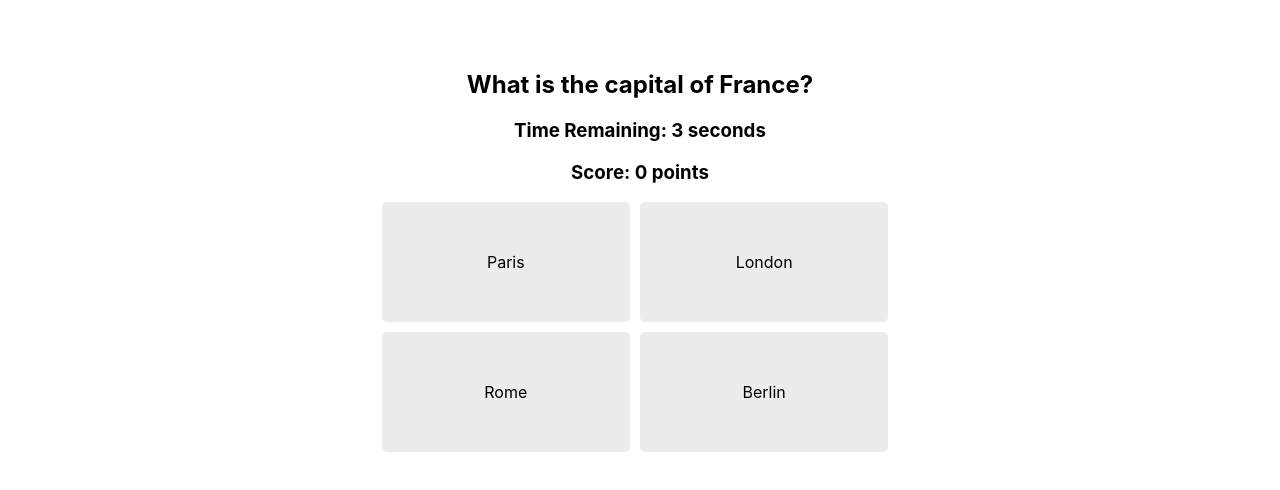
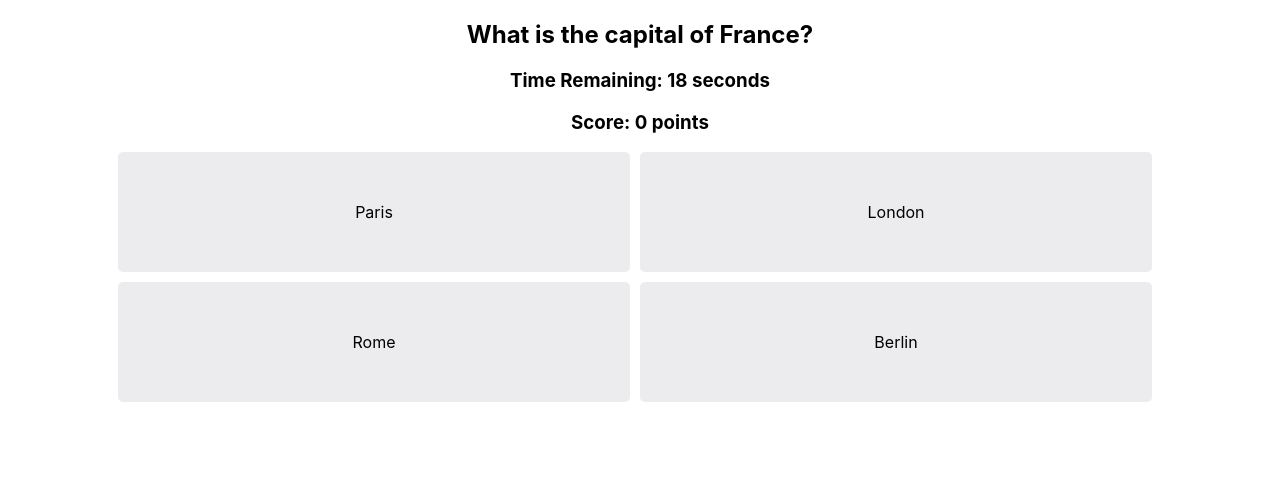
Before and after one commit to hadarbublil/trivia, a React (Create React App) app: page / in a window 1280 px wide. Both pictures are taken after a click on the button "Yes". Shown: the top 490 px of the page. Built offline with nearby package versions, Linux system fonts and the light colour scheme.

Commit message:
refactor

```diff
--- a/src/HomePage.css
+++ b/src/HomePage.css
@@ -1,8 +1,10 @@
 .container {
     display: flex;
     flex-direction: column;
+    justify-content: center;
     align-items: center;
     margin-top: 50px;
+    height: 100vh;
   }
 
   .btn {
@@ -13,7 +15,8 @@
     border: none;
   }
 
-  .question-mark {
-    width: 150px;
-    height: 200px;
+  .game-over-container {
+    display: flex;
+    align-items: center;
+    justify-content: center;
   }
--- a/src/HomePage.js
+++ b/src/HomePage.js
@@ -1,75 +1,42 @@
-import React, { useState, useEffect } from "react";
-import "./HomePage.css";
-import Question from "./components/Question";
-import question_mark from "./images/question_mark.jpg";
-import GameOver from "./components/GameOver";
+import React from 'react';
+import Question from './components/Question';
+import GameOver from './components/GameOver';
+import { useGameState } from './hooks/useGameState';
+import { useTimer } from './hooks/useTimer';
+import WelcomeScreen from './components/WelcomeScreen'
 
 const HomePage = () => {
-  const [showQuestion, setShowQuestion] = useState(false);
-  const handleSelectedItem = (item) => console.log(item);
+  const {
+    showQuestion,
+    gameOver,
+    score,
+    setScore,
+    handleRestart,
+    handleGoHome,
+    endGame
+  } = useGameState();
 
-  const [timer, setTimer] = useState(20);
-  const [gameOver, setGameOver] = useState(false);
+  const { timer, resetTimer } = useTimer(20, endGame);
 
-  const startTimer = () => {
-    setTimer(5);
+  const handleStart = () => {
+    handleRestart();
+    resetTimer();
   };
-
-  const handleRestart = () => {
-    setShowQuestion(true);
-    setGameOver(false);
-    startTimer();
-    setScore(0);
-  };
-
-  const handleGoHome = () => {
-    setShowQuestion(false);
-    setGameOver(false);
-  };
-
-  const endGame = () => {
-    setGameOver(true);
-    clearInterval(timer);
-  };
-
-  useEffect(() => {
-    if (timer < 0) {
-      endGame();
-      return;
-    }
-
-    const timerId = setInterval(() => {
-      setTimer((prevTimer) => prevTimer - 1);
-    }, 1000);
-
-    return () => clearInterval(timerId);
-  }, [timer]);
-
-  const [score, setScore] = useState(0);
 
   return (
     <div className="container">
       {!showQuestion ? (
-        <>
-          <h1 id="headline"> MyTrivia</h1>
-          <img className="question-mark" src={question_mark}></img>
-          <h3>Are you ready to start? </h3>
-          <button className="btn" id="yes" onClick={handleRestart}>
-            Yes
-          </button>
-        </>
+        <WelcomeScreen onStart={handleStart} />
       ) : (
         <div className="game-over-container">
-          {" "}
           {gameOver ? (
             <GameOver
-                score = {score}
-                handleRestart = {handleRestart}
-                handleGoHome = {handleGoHome}
+              score={score}
+              handleRestart={handleStart}
+              handleGoHome={handleGoHome}
             />
           ) : (
             <Question
-              handleSelectedItem={handleSelectedItem}
               endGame={endGame}
               timer={timer}
               setScore={setScore}
@@ -82,4 +49,4 @@ const HomePage = () => {
   );
 };
 
-export default HomePage;
+export default HomePage
--- /dev/null
+++ b/src/components/AnswerButton.css
@@ -0,0 +1,51 @@
+.list-group-item {
+    padding: 50px; /* Padding for list items */
+    background-color: #cfcfd263; /* Light background color */
+    cursor: pointer; /* Pointer cursor on hover */
+    transition: background-color 0.2s; /* Smooth transition on hover */
+    border-radius: 5px; /*Rounded corners*/
+    list-style-type: none;
+
+}
+
+.list-group-item:hover:not(.correct-answer):not(.incorrect-answer) {
+    background-color: #bfc0c1;
+}
+
+.list-group-item.active {
+    background-color: #4CAF50;
+    color: white;
+}
+
+.list-group-item-group1 {
+    display: flex;
+    gap: 20px;
+}
+
+.correct-answer {
+    background-color: green ;
+    color: white;
+}
+
+.incorrect-answer {
+    background-color: red ;
+    color: white;
+}
+
+.highlight-correct-answer {
+    background-color: rgb(8, 217, 43) ;
+    color: white;
+}
+
+.button-wrapper {
+    width: 40%; /* Each button takes up half of the container's width */
+    box-sizing: border-box; /* Include padding and border in the element's total width */
+    margin-bottom: 10px;
+    margin-right: 10px;
+}
+
+.list-group {
+    display: flex; /* Use flexbox to arrange items */
+    flex-wrap: wrap; /* Allow items to wrap to the next line */
+    gap: 20px; /* Space between items */
+}
--- /dev/null
+++ b/src/components/AnswerButton.jsx
@@ -0,0 +1,32 @@
+import "./AnswerButton.css";
+
+const AnswerButton = ({
+    answer,
+    index,
+    selectedIndex,
+    isCorrect,
+    showCorrectAnswer,
+    correctAnswer,
+    onClick
+  }) => (
+    <div className="button-wrapper">
+      <li
+        className={`list-group-item ${
+          selectedIndex === index
+            ? isCorrect
+              ? "correct-answer"
+              : "incorrect-answer showCorrectAnswer"
+            : ""
+        } ${
+          showCorrectAnswer && answer === correctAnswer
+            ? "highlight-correct-answer"
+            : ""
+        }`}
+        onClick={onClick}
+      >
+        {answer}
+      </li>
+    </div>
+  );
+
+  export default AnswerButton
--- a/src/components/Question.css
+++ b/src/components/Question.css
@@ -1,57 +1,6 @@
-.list-group {
-    display: flex; /* Use flexbox to arrange items */
-    flex-wrap: wrap; /* Allow items to wrap to the next line */
-    gap: 20px; /* Space between items */
-}
-
-.list-group-item {
-    padding: 50px; /* Padding for list items */
-    background-color: #cfcfd263; /* Light background color */
-    cursor: pointer; /* Pointer cursor on hover */
-    transition: background-color 0.2s; /* Smooth transition on hover */
-    border-radius: 5px; /*Rounded corners*/
-    list-style-type: none;
-
-}
-
-.list-group-item:hover:not(.correct-answer):not(.incorrect-answer) {
-    background-color: #bfc0c1;
-}
-
-.list-group-item.active {
-    background-color: #4CAF50;
-    color: white;
-}
-
-.list-group-item-group1 {
-    display: flex;
-    gap: 20px;
-}
 
 .button-container {
     display: flex;
     flex-wrap: wrap; /* Allow buttons to wrap into rows */
     justify-content: center; /* Center the buttons */
 }
-
-.button-wrapper {
-    width: 40%; /* Each button takes up half of the container's width */
-    box-sizing: border-box; /* Include padding and border in the element's total width */
-    margin-bottom: 10px;
-    margin-right: 10px;
-}
-
-.correct-answer {
-    background-color: green;
-    color: white;
-}
-
-.incorrect-answer {
-    background-color: red;
-    color: white;
-}
-
-.highlight-correct-answer {
-    background-color: rgb(8, 217, 43);
-    color: white;
-}
--- a/src/components/Question.jsx
+++ b/src/components/Question.jsx
@@ -1,36 +1,41 @@
-import React, { useState } from "react";
+import React from "react";
+import { useQuestions } from "../hooks/useQuestions";
+import questions from "../questions.json";
+import AnswerButton from "./AnswerButton";
 import "./Question.css";
-import questions from "../questions.json";
 
-function Question({ handleSelectedItem, timer, endGame, setScore, score }) {
-  const [selectedIndex, setSelectedIndex] = useState(-1);
-  const [currentQuestionIndex, setCurrentQuestionIndex] = useState(0);
-  const currentQuestion = questions[currentQuestionIndex];
-  const [isCorrect, setIsCorrect] = useState(null);
-  const [showCorrectAnswer, setShowCorrectAnswer] = useState(false);
+const Question = ({ endGame, timer, setScore, score }) => {
+  const {
+    currentQuestion,
+    selectedIndex,
+    isCorrect,
+    showCorrectAnswer,
+    isLastQuestion,
+    setSelectedIndex,
+    setIsCorrect,
+    setShowCorrectAnswer,
+    handleNextQuestion,
+  } = useQuestions(questions);
 
-  const handleAnswerClick = (ans, index) => {
+  const handleAnswerClick = (answer, index) => {
+    if (selectedIndex === -1) {
       setSelectedIndex(index);
-    setIsCorrect(ans === currentQuestion.correctAnswer);
-    handleSelectedItem(ans);
-    const correct = ans === currentQuestion.correctAnswer;
-    setShowCorrectAnswer(!isCorrect);
+      const correct = answer === currentQuestion.correctAnswer;
+      setIsCorrect(correct);
+      setShowCorrectAnswer(true);
 
       if (correct) {
-      setScore((prevScore) => prevScore + 1); // Increment score if correct
+        setScore((prev) => prev + 1);
       }
 
-    // Automatically move to the next question after a delay
       setTimeout(() => {
-      if (currentQuestionIndex < questions.length - 1) {
-          setCurrentQuestionIndex(prevIndex => prevIndex + 1);
-          setSelectedIndex(-1); // Reset selection for the next question
-          setIsCorrect(null); // Reset correctness state
-          setShowCorrectAnswer(false); // Hide correct answer display
+        if (isLastQuestion) {
+          endGame();
         } else {
-          endGame(); // End the game if it was the last question
+          handleNextQuestion();
         }
       }, 1000);
+    }
   };
 
   return (
@@ -38,31 +43,22 @@ function Question({ handleSelectedItem, timer, endGame, setScore, score }) {
       <h2>{currentQuestion.question}</h2>
       <h3>Time Remaining: {timer} seconds</h3>
       <h3>Score: {score} points</h3>
-      {currentQuestion.answers.length === 0 && <p>No items found</p>}
       <div className="button-container">
-        {currentQuestion.answers.map((ans, index) => (
-          <div className="button-wrapper" key={index}>
-            <li
-              className={`list-group-item ${
-                selectedIndex === index
-                  ? isCorrect
-                    ? "correct-answer"
-                    : "incorrect-answer showCorrectAnswer"
-                  : ""
-              } ${
-                showCorrectAnswer && ans === currentQuestion.correctAnswer
-                  ? "highlight-correct-answer"
-                  : ""
-              }`}
-              onClick={() => handleAnswerClick(ans, index)}
-            >
-              {ans}
-            </li>
-          </div>
+        {currentQuestion.answers.map((answer, index) => (
+          <AnswerButton
+            key={index}
+            answer={answer}
+            index={index}
+            selectedIndex={selectedIndex}
+            isCorrect={isCorrect}
+            showCorrectAnswer={showCorrectAnswer}
+            correctAnswer={currentQuestion.correctAnswer}
+            onClick={() => handleAnswerClick(answer, index)}
+          />
         ))}
       </div>
     </>
   );
-}
+};
 
 export default Question;
--- /dev/null
+++ b/src/components/WelcomeScreen.css
@@ -0,0 +1,13 @@
+  .question-mark {
+    width: 150px;
+    height: 200px;
+  }
+
+  #yes{
+    width: 80px;
+    height: 50px;
+    background-color:rgb(251, 223, 131);
+    border-radius: 5px;
+    cursor: pointer;
+    border: none;
+  }
--- /dev/null
+++ b/src/components/WelcomeScreen.jsx
@@ -0,0 +1,14 @@
+import question_mark from '../images/question_mark.jpg'
+import "./WelcomeScreen.css";
+const WelcomeScreen = ({ onStart }) => (
+    <>
+      <h1 id="headline">MyTrivia</h1>
+      <img className="question-mark" src={question_mark} alt="Question Mark" />
+      <h3>Are you ready to start?</h3>
+      <button className="btn" id="yes" onClick={onStart}>
+        Yes
+      </button>
+    </>
+  );
+
+  export default WelcomeScreen
--- /dev/null
+++ b/src/hooks/useGameState.js
@@ -0,0 +1,34 @@
+import { useState } from 'react';
+
+export const useGameState = (initialTimer = 20) => {
+  const [showQuestion, setShowQuestion] = useState(false);
+  const [gameOver, setGameOver] = useState(false);
+  const [score, setScore] = useState(0);
+
+  const handleRestart = () => {
+    setShowQuestion(true);
+    setGameOver(false);
+    setScore(0);
+  };
+
+  const handleGoHome = () => {
+    setShowQuestion(false);
+    setGameOver(false);
+  };
+
+  const endGame = () => {
+    setGameOver(true);
+  };
+
+  return {
+    showQuestion,
+    gameOver,
+    score,
+    setScore,
+    handleRestart,
+    handleGoHome,
+    endGame
+  };
+};
+
+export default useGameState
--- /dev/null
+++ b/src/hooks/useQuestions.js
@@ -0,0 +1,42 @@
+import { useState } from 'react';
+
+export const useQuestions = (questions) => {
+  const [currentQuestionIndex, setCurrentQuestionIndex] = useState(0);
+  const [selectedIndex, setSelectedIndex] = useState(-1);
+  const [isCorrect, setIsCorrect] = useState(null);
+  const [showCorrectAnswer, setShowCorrectAnswer] = useState(false);
+
+  const currentQuestion = questions[currentQuestionIndex];
+  const isLastQuestion = currentQuestionIndex === questions.length - 1;
+
+  const handleNextQuestion = () => {
+    if (!isLastQuestion) {
+      setCurrentQuestionIndex(prev => prev + 1);
+      setSelectedIndex(-1);
+      setIsCorrect(null);
+      setShowCorrectAnswer(false);
+    }
+  };
+
+  const resetQuestions = () => {
+    setCurrentQuestionIndex(0);
+    setSelectedIndex(-1);
+    setIsCorrect(null);
+    setShowCorrectAnswer(false);
+  };
+
+  return {
+    currentQuestion,
+    selectedIndex,
+    isCorrect,
+    showCorrectAnswer,
+    isLastQuestion,
+    setSelectedIndex,
+    setIsCorrect,
+    setShowCorrectAnswer,
+    handleNextQuestion,
+    resetQuestions
+  };
+};
+
+export default useQuestions
--- /dev/null
+++ b/src/hooks/useTimer.js
@@ -0,0 +1,26 @@
+import { useState, useEffect } from 'react';
+
+export const useTimer = (initialTime, onTimeUp) => {
+  const [timer, setTimer] = useState(initialTime);
+
+  useEffect(() => {
+    if (timer < 0) {
+      onTimeUp();
+      return;
+    }
+
+    const timerId = setInterval(() => {
+      setTimer(prev => prev - 1);
+    }, 1000);
+
+    return () => clearInterval(timerId);
+  }, [timer, onTimeUp]);
+
+  const resetTimer = () => {
+    setTimer(initialTime);
+  };
+
+  return { timer, resetTimer };
+};
+
+export default useTimer
```
Lines whose indentation alone changed are shown as unchanged.
